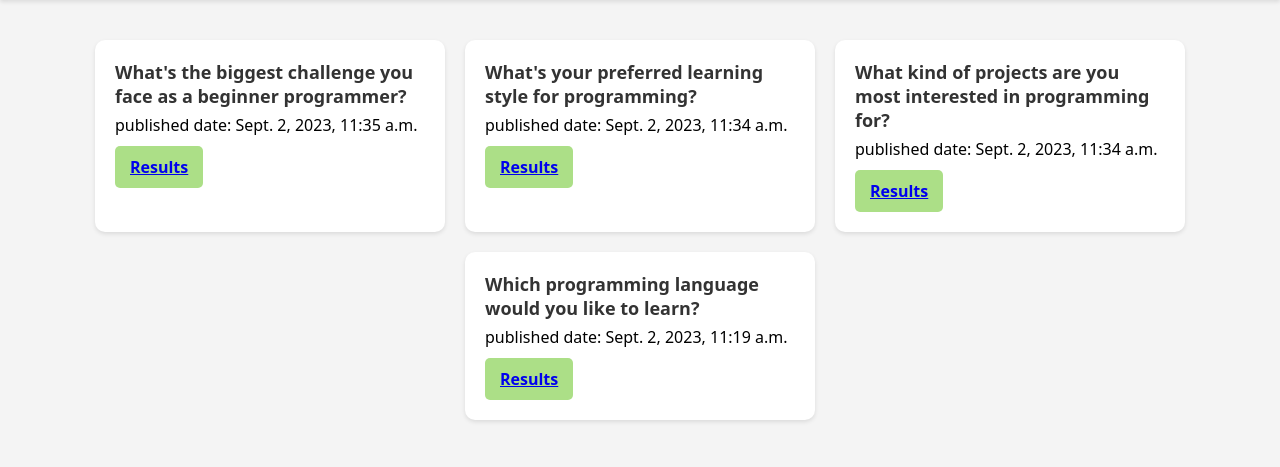
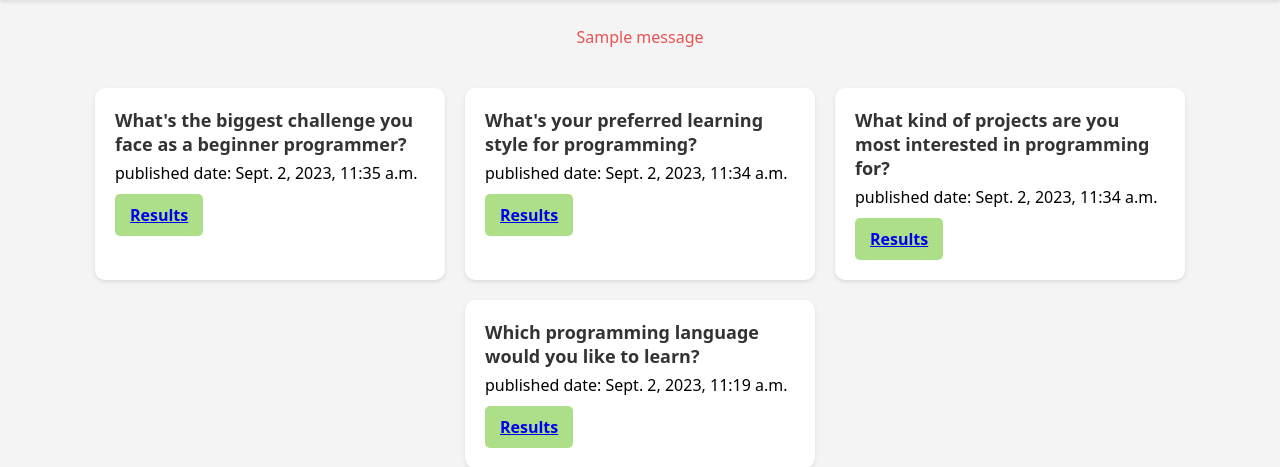
Before and after one commit to mjrchy/ku-polls, a Django app: page /polls/ in a window 1280 px wide. Shown: the part 75-542 px from the top of the page. Run offline with Django 4.2, Linux system fonts and the light colour scheme; data comes from the database, SQL or seed files in the repository; one stand-in notice (Sample message) is shown.

Commit message:
Error handling

```diff
--- a/polls/templates/polls/index.html
+++ b/polls/templates/polls/index.html
@@ -118,6 +118,12 @@
             font-family:system-ui, -apple-system, BlinkMacSystemFont, 'Segoe UI', Roboto, Oxygen, Ubuntu, Cantarell, 'Open Sans', 'Helvetica Neue', sans-serif;
             padding-top:2%;
         }
+
+        .error {
+            color: rgb(232, 82, 82);
+            margin-top: 2%;
+            text-align: center;
+        }
     </style>
 </head>
 <body>
@@ -134,6 +140,11 @@
             <a href="{% url 'polls:index'%}" class="header">KU Polls</a>
         </div>
     </nav>
+    {% if messages %}
+    {% for message in messages %}
+    <p class="error">{{message}}</p>
+    {%endfor%}
+    {%endif%}
     <main>
         {% if latest_question_list %}
         <ul class="poll-list">
--- a/polls/views.py
+++ b/polls/views.py
@@ -34,13 +34,18 @@ class DetailView(generic.DetailView):
 
     def get(self, request, pk):
         """GET requests for the detail view of a question."""
-        selected_question = get_object_or_404(Question, pk=pk)
         try:
-            choice_id = Vote.objects.get(user=request.user, choice__question=selected_question).choice.id
+            selected_question = Question.objects.get(pk=pk)
+        except Question.DoesNotExist:
+            messages.error(request, f"Question {pk} does not exist.")
+            return HttpResponseRedirect(reverse('polls:index'))
+        try:
+            choice_id = Vote.objects.get(user=request.user,
+                                         choice__question=selected_question).choice.id
         except (Vote.DoesNotExist, TypeError):
             choice_id = None
         if not selected_question.can_vote():
-            messages.error(request, 'Voting is not allowed.')
+            messages.error(request, 'Voting is not allowed. Please select other questions to vote!')
             return HttpResponseRedirect(reverse('polls:index'))
         return render(request, 'polls/detail.html',
                       {'question': selected_question, 'choice_id': choice_id})
```
